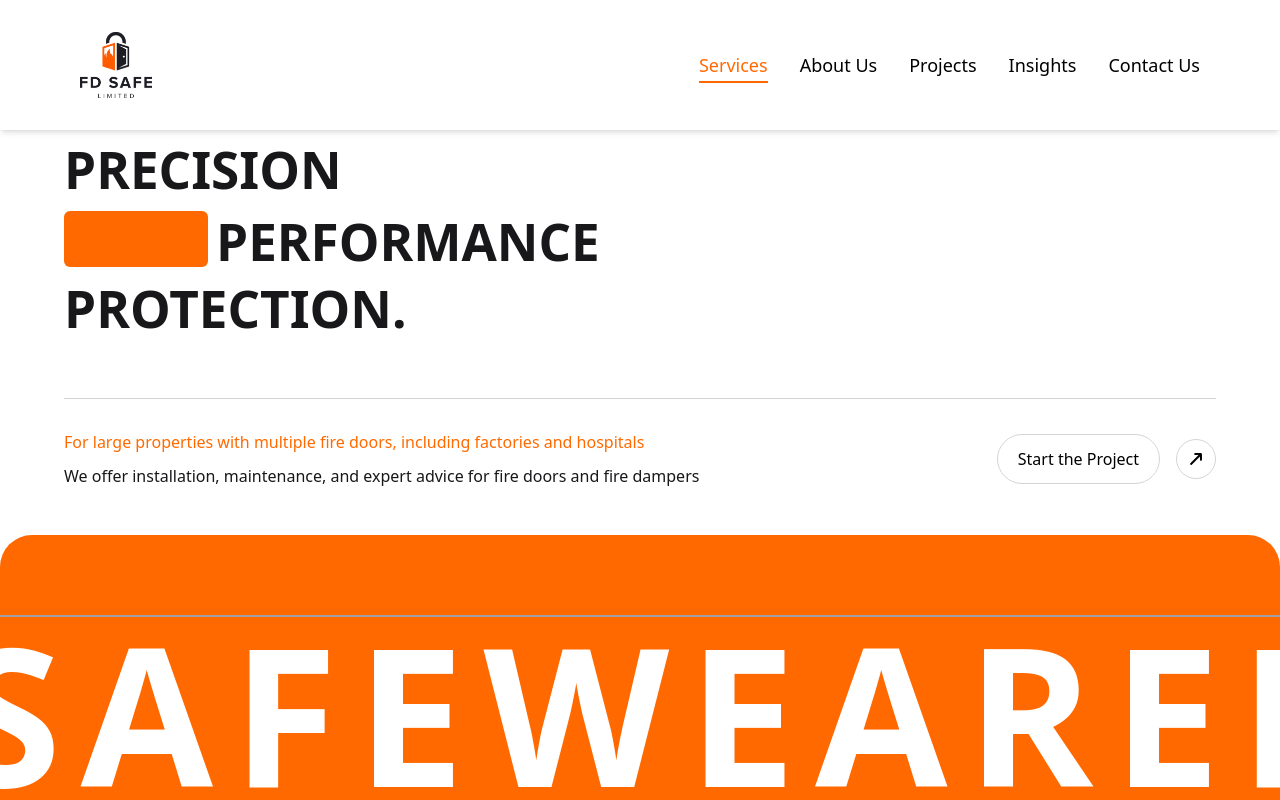
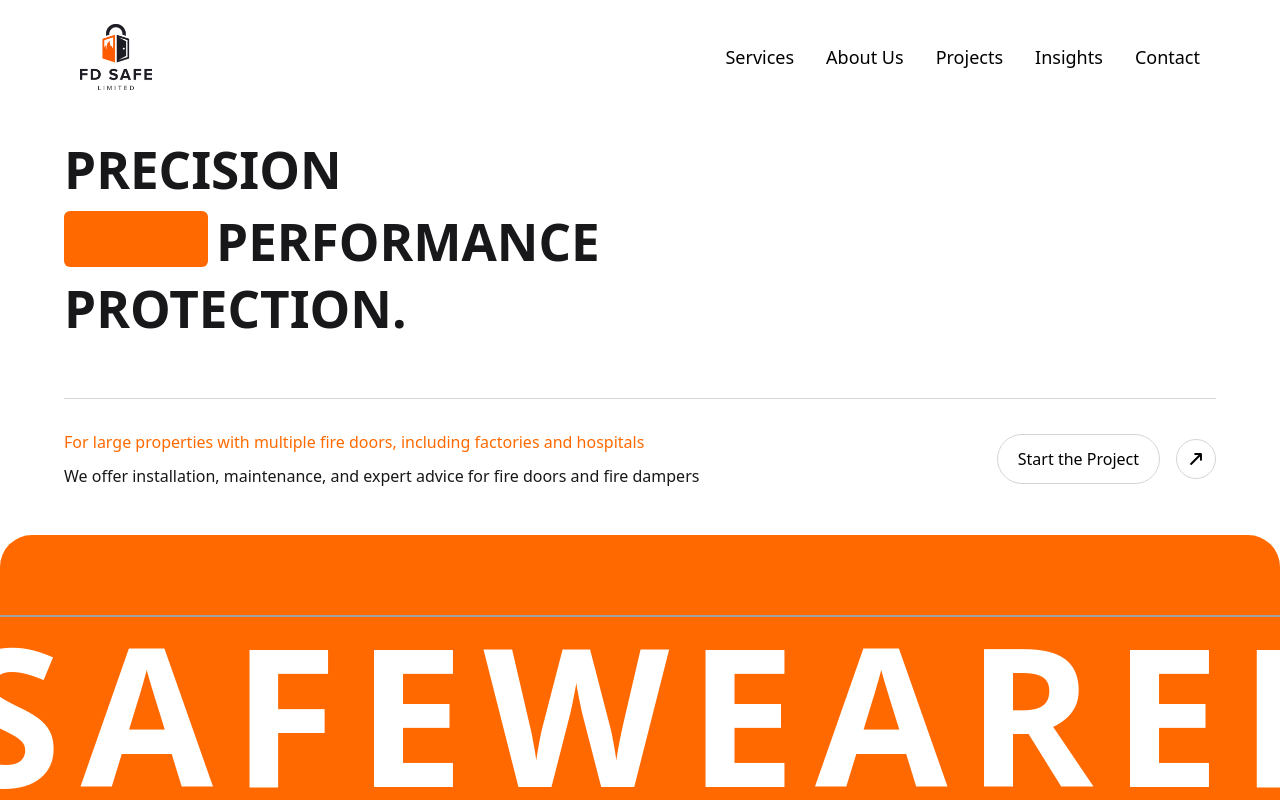
Before and after one commit to yupsang1719/fd-safe, a React (Vite) app: page / in a window 1280 px wide. Shown: the top 800 px of the page. Built offline with nearby package versions, Linux system fonts and the light colour scheme.

Commit message:
feat: enhance navbar with shrink on croll, blur background, and smooth transitions

```diff
--- a/src/App.jsx
+++ b/src/App.jsx
@@ -1,8 +1,11 @@
 import React from 'react';
-import { BrowserRouter as Router, Routes, Route } from 'react-router-dom';
+import { BrowserRouter as Router, Routes, Route, useLocation } from 'react-router-dom';
+import { AnimatePresence } from 'framer-motion';
+
+// Components
+import Navbar from './components/Navbar';
 
 // Home page sections
-import Navbar from './components/Navbar';
 import Landing from './components/Landing';
 import { Marquee } from './components/Marquee';
 import Fdabout from './components/Fdabout';
@@ -24,7 +27,6 @@ function Home() {
 
   return (
     <div className="w-full h-screen text-black scroll-smooth">
-      <Navbar />
       <section id="home"><Landing /></section>
       <Marquee />
       <section id="services" className="scroll-mt-32"><Services /></section>
@@ -37,13 +39,24 @@ function Home() {
   );
 }
 
+const AnimatedRoutes = () => {
+  const location = useLocation();
+
+  return (
+    <AnimatePresence mode="wait">
+      <Routes location={location} key={location.pathname}>
+        <Route path="/" element={<Home />} />
+        <Route path="/about-us" element={<AboutUs />} />
+      </Routes>
+    </AnimatePresence>
+  );
+};
+
 function App() {
   return (
     <Router>
-      <Routes>
-        <Route path="/" element={<Home />} />
-        <Route path="/about-us" element={<AboutUs />} />
-      </Routes>
+      <Navbar /> {/* ✅ Always visible! */}
+      <AnimatedRoutes />
     </Router>
   );
 }
--- a/src/components/Fdabout.jsx
+++ b/src/components/Fdabout.jsx
@@ -1,21 +1,67 @@
 import { motion } from 'framer-motion';
 import React from 'react';
+import { useNavigate } from 'react-router-dom';
 
-const AboutUsDetails = () => {
+function Fdabout() {
+  const navigate = useNavigate(); // ✅ moved to function scope
+
   return (
-    <motion.div
-      initial={{ x: '100vw', opacity: 0 }}
-      animate={{ x: 0, opacity: 1 }}
-      exit={{ x: '-100vw', opacity: 0 }}
-      transition={{ duration: 0.6, ease: 'easeInOut' }}
-      className="min-h-screen px-6 py-20 md:px-20 bg-white text-black"
-    >
-      <h1 className="text-5xl font-bold mb-6">About FD Safe Doors</h1>
-      <p className="text-lg leading-relaxed">
-        With over 40 years of experience, FD Safe Doors has grown from a local fire door installer...
-      </p>
-    </motion.div>
+    <div className="w-full px-4 sm:px-8 md:px-14 lg:px-20 py-10 sm:py-14 md:py-20 bg-[#CDEA68] rounded-tl-3xl rounded-tr-3xl text-black">
+      {/* Split Section */}
+      <div className="w-full flex flex-col md:flex-row gap-8 border-t pt-10 mt-12 border-[#9fb650]">
+        {/* Text + Button */}
+        <div className="w-full md:w-1/2">
+          <motion.h1
+            initial={{ opacity: 0, y: 40 }}
+            whileInView={{ opacity: 1, y: 0 }}
+            transition={{ duration: 0.6 }}
+            className="text-3xl sm:text-5xl md:text-6xl lg:text-7xl font-semibold"
+          >
+            About Us:
+          </motion.h1>
+
+          <motion.p
+            initial={{ opacity: 0, y: 20 }}
+            whileInView={{ opacity: 1, y: 0 }}
+            transition={{ duration: 0.6, delay: 0.2 }}
+            className="text-[6vw] sm:text-[4.5vw] md:text-[3.5vw] lg:text-[2.8vw] leading-tight tracking-tight mt-4"
+          >
+            We are honest and friendly skilled tradesmen that talk only from 40+ years of experience.
+          </motion.p>
+
+          <motion.button
+            initial={{ backgroundColor: "#18181b", color: "#ffffff" }}
+            whileHover={{ backgroundColor: "#ffffff", color: "#18181b" }}
+            transition={{ duration: 0.3 }}
+            onClick={() => navigate('/about-us')}
+            className="flex items-center gap-3 sm:gap-4 uppercase px-6 py-3 sm:py-4 bg-zinc-900 rounded-full text-sm sm:text-base mt-6 sm:mt-8 md:mt-10"
+          >
+            Read More
+            <motion.div
+              initial={{ opacity: 1 }}
+              whileHover={{ opacity: 0 }}
+              transition={{ duration: 0.2 }}
+              className="w-2 h-2 bg-zinc-400 rounded-full"
+            ></motion.div>
+          </motion.button>
+        </div>
+
+        {/* Image Block */}
+        <motion.div
+          initial={{ opacity: 0, scale: 0.95 }}
+          whileInView={{ opacity: 1, scale: 1 }}
+          transition={{ duration: 0.6 }}
+          className="w-full md:w-1/2 h-60 sm:h-72 md:h-[55vh] lg:h-[70vh] rounded-2xl overflow-hidden"
+        >
+          <img
+            src="../src/assets/img/fire-door-team.png"
+            alt="Fire Door Team"
+            className="w-full h-full object-cover"
+          />
+        </motion.div>
+      </div>
+    </div>
   );
-};
+}
 
-export default AboutUsDetails;
+export default Fdabout;
--- a/src/components/Navbar.jsx
+++ b/src/components/Navbar.jsx
@@ -1,96 +1,102 @@
-import React, { useState } from "react";
-import { Menu, X } from "lucide-react";
-import { motion } from "framer-motion";
-import { useActiveSections } from "../hooks/useActiveSection";
-
-const menuItems = [
-  { label: "Services", id: "services" },
-  { label: "About Us", id: "about-us" },
-  { label: "Projects", id: "projects" },
-  { label: "Insights", id: "insights" },
-  { label: "Contact Us", id: "contact-us" }
-];
+import { useNavigate, useLocation } from 'react-router-dom';
+import React, { useEffect, useState } from 'react';
 
 function Navbar() {
-  const [isOpen, setIsOpen] = useState(false);
-  const activeSections = useActiveSections(menuItems.map(item => item.id));
+  const navigate = useNavigate();
+  const location = useLocation();
+  const [isScrolled, setIsScrolled] = useState(false);
 
-  const scrollToSection = (id) => {
-    const el = document.getElementById(id);
-    if (el) {
-      el.scrollIntoView({ behavior: "smooth", block: "start" });
-      setIsOpen(false);
+  const handleLogoClick = () => {
+    if (location.pathname !== '/') {
+      navigate('/');
+    } else {
+      window.scrollTo({ top: 0, behavior: 'smooth' });
     }
   };
 
+  useEffect(() => {
+    const handleScroll = () => {
+      if (window.scrollY > 50) {
+        setIsScrolled(true);
+      } else {
+        setIsScrolled(false);
+      }
+    };
+
+    window.addEventListener('scroll', handleScroll);
+
+    return () => window.removeEventListener('scroll', handleScroll);
+  }, []);
+
   return (
-    <>
-      <nav className="fixed z-[999] w-full px-6 md:px-20 py-4 md:py-8 font-['Neue Montreal'] flex justify-between items-center bg-white shadow-md">
-        <div className="logo">
-          <img src="logo/fd-safe-logo.png" alt="Company Logo" width="72" height="30" />
-        </div>
+    <nav
+      className={`fixed top-0 left-0 w-full z-[999] flex justify-between items-center px-6 md:px-20 ${
+        isScrolled ? 'py-2 bg-white/80 backdrop-blur-md shadow-lg' : 'py-6 bg-white'
+      } transition-all duration-300`}
+    >
+      {/* Logo */}
+      <div className="logo cursor-pointer" onClick={handleLogoClick}>
+        <img
+          src="/logo/fd-safe-logo.png"
+          alt="Logo"
+          width="72"
+          height="30"
+          className={`transition-all duration-300 ${isScrolled ? 'scale-90' : 'scale-100'}`}
+        />
+      </div>
 
-        {/* Desktop Navigation */}
-        <div className="hidden md:flex space-x-8">
-          {menuItems.map((item) => (
-            <a
-              key={item.id}
-              onClick={() => scrollToSection(item.id)}
-              className={`relative cursor-pointer text-lg capitalize font-medium transition ${
-                activeSections.includes(item.id) ? "text-orange-500" : "text-black"
-              }`}
-            >
-              {item.label}
-              {activeSections.includes(item.id) && (
-                <motion.div
-                  layoutId="underline"
-                  className="absolute -bottom-1 left-0 h-[2px] bg-orange-500"
-                  style={{ width: "100%" }}
-                  transition={{ type: "spring", stiffness: 500, damping: 30 }}
-                />
-              )}
-            </a>
-          ))}
-        </div>
+      {/* Navigation Links */}
+      <div className="hidden md:flex space-x-8">
+        <button
+          onClick={() => handleNavigation('services')}
+          className="text-lg capitalize font-medium hover:text-gray-500 transition"
+        >
+          Services
+        </button>
+        <button
+          onClick={() => handleNavigation('about-us')}
+          className="text-lg capitalize font-medium hover:text-gray-500 transition"
+        >
+          About Us
+        </button>
+        <button
+          onClick={() => handleNavigation('projects')}
+          className="text-lg capitalize font-medium hover:text-gray-500 transition"
+        >
+          Projects
+        </button>
+        <button
+          onClick={() => handleNavigation('insights')}
+          className="text-lg capitalize font-medium hover:text-gray-500 transition"
+        >
+          Insights
+        </button>
+        <button
+          onClick={() => handleNavigation('contact-us')}
+          className="text-lg capitalize font-medium hover:text-gray-500 transition"
+        >
+          Contact
+        </button>
+      </div>
+    </nav>
+  );
 
-        {/* Mobile Menu Button */}
-        <button className="md:hidden z-[1001]" onClick={() => setIsOpen(!isOpen)}>
-          {isOpen ? <X size={28} /> : <Menu size={28} />}
-        </button>
-      </nav>
-
-      {/* Backdrop Overlay */}
-      {isOpen && (
-        <div
-          onClick={() => setIsOpen(false)}
-          className="fixed inset-0 bg-black/20 backdrop-blur-sm z-[998] md:hidden"
-        />
-      )}
-
-      {/* Mobile Menu Panel */}
-      <div
-        className={`fixed top-0 right-0 h-full w-64 bg-white shadow-lg z-[1000] transform ${
-          isOpen ? "translate-x-0" : "translate-x-full"
-        } transition-transform duration-300 ease-in-out md:hidden flex flex-col items-center py-10 space-y-6`}
-      >
-        <button className="absolute top-4 right-4" onClick={() => setIsOpen(false)}>
-          <X size={24} />
-        </button>
-
-        {menuItems.map((item) => (
-          <a
-            key={item.id}
-            onClick={() => scrollToSection(item.id)}
-            className={`cursor-pointer text-lg capitalize font-medium hover:text-gray-500 transition ${
-              activeSections.includes(item.id) ? "text-orange-500" : "text-black"
-            }`}
-          >
-            {item.label}
-          </a>
-        ))}
-      </div>
-    </>
-  );
+  function handleNavigation(id) {
+    if (location.pathname !== '/') {
+      navigate('/');
+      setTimeout(() => {
+        const section = document.getElementById(id);
+        if (section) {
+          section.scrollIntoView({ behavior: 'smooth' });
+        }
+      }, 100);
+    } else {
+      const section = document.getElementById(id);
+      if (section) {
+        section.scrollIntoView({ behavior: 'smooth' });
+      }
+    }
+  }
 }
 
 export default Navbar;
--- a/src/pages/AboutUs.jsx
+++ b/src/pages/AboutUs.jsx
@@ -1,8 +1,15 @@
 import React from 'react';
+import { motion } from 'framer-motion';
 
 const AboutUs = () => {
   return (
-    <div className="min-h-screen px-6 py-20 md:px-20 bg-white text-black">
+    <motion.div
+      initial={{ x: '100vw', opacity: 0 }}
+      animate={{ x: 0, opacity: 1 }}
+      exit={{ x: '-100vw', opacity: 0 }}
+      transition={{ duration: 0.6, ease: 'easeInOut' }}
+      className="min-h-screen px-6 py-20 md:px-20 bg-white text-black"
+    >
       <h1 className="text-5xl font-bold mb-6">About FD Safe Doors</h1>
       <p className="text-lg leading-relaxed mb-4">
         With over 40 years of experience, FD Safe Doors has grown from a local fire door installer to a trusted expert serving commercial and residential spaces across the region...
@@ -11,7 +18,7 @@ const AboutUs = () => {
         Our values are rooted in quality, honesty, and dedication. We take pride in hiring skilled tradespeople and delivering fire safety with precision...
       </p>
       {/* Add more sections like Our Mission, Our Team, Certifications, etc. */}
-    </div>
+    </motion.div>
   );
 };
 
```
